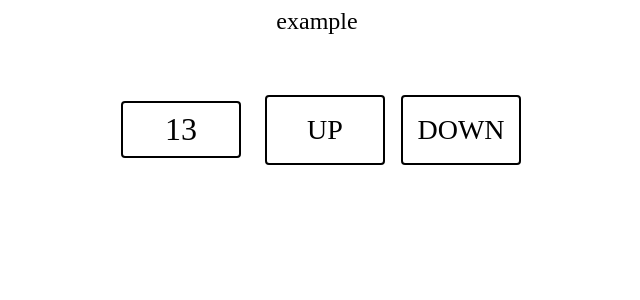
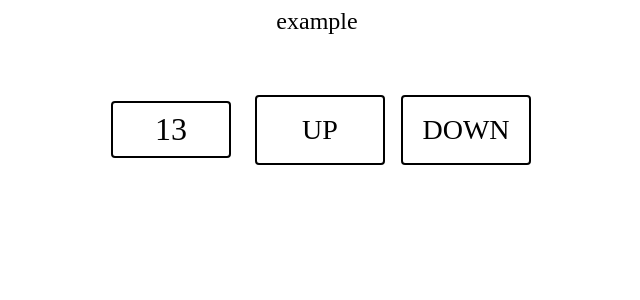
Before and after one commit to ryouasinennza/next-js, a Next.js app: page / in a window 1280 px wide. Shown: the top 300 px of the page, without its empty margins (323-963 px from the left). Built offline with nearby package versions, Linux system fonts and the light colour scheme.

Commit message:
chore: chromaticテスト

```diff
--- a/src/components/Counter/Counter.tsx
+++ b/src/components/Counter/Counter.tsx
@@ -61,7 +61,7 @@ const Button = styled('button')`
   display: flex;
   align-items: center;
   justify-content: center;
-  width: 100px;
+  width: 110px;
   height: 50px;
   padding: 8px;
   margin: 8px;
```
